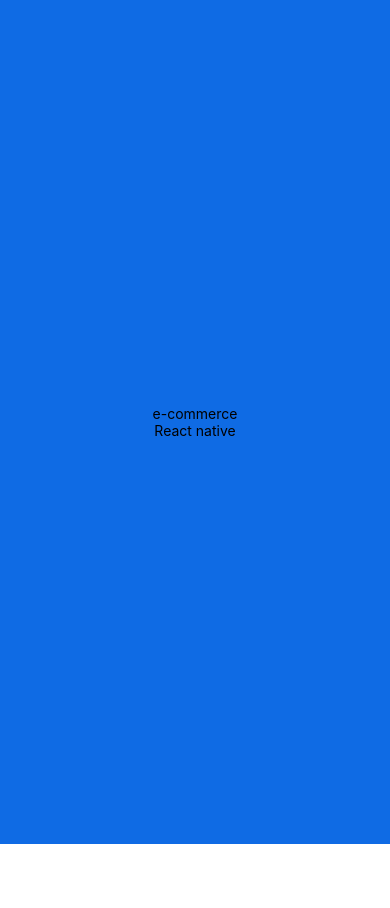
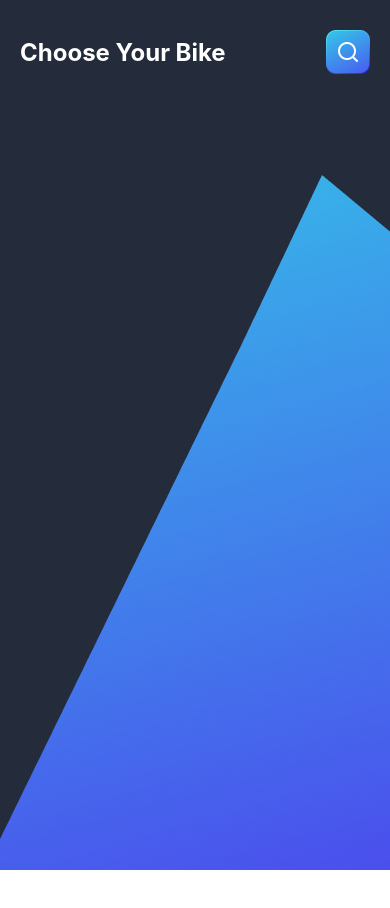
Before and after one commit to Mateusnasciment/React-native-Ecommerce, a React Native app: screen / in a window 390 px wide. Shown: the top 908 px of the page. Before the commit the page ends 844 px from the top, so only its background shows below. Built offline with nearby package versions, Linux system fonts and the light colour scheme.

Commit message:
create components

```diff
--- a/App.tsx
+++ b/App.tsx
@@ -1,12 +1,19 @@
 import { StatusBar } from 'expo-status-bar';
-import { StyleSheet, Text, View } from 'react-native';
+import { StyleSheet, Dimensions, View, StatusBar as Bar } from 'react-native';
+import Background from './src/components/Background';
+import bgDetail from './img/detail.png';
+import Header from './src/components/Header';
+
+const { width, height } = Dimensions.get('window');
 
 export default function App() {
   return (
     <View style={styles.container}>
-      <Text>e-commerce</Text>
-      <Text>React native</Text>
       <StatusBar style="auto" />
+      <Background bgImage={bgDetail} />
+      <View style={styles.body}>
+        <Header />
+      </View>
     </View>
   );
 }
@@ -14,8 +21,9 @@ export default function App() {
 const styles = StyleSheet.create({
   container: {
     flex: 1,
-    backgroundColor: '#0f6be4',
-    alignItems: 'center',
-    justifyContent: 'center',
+    backgroundColor: '#242C3B',
+  },
+  body: {
+    marginTop: Bar.currentHeight,
   },
 });
--- /dev/null
+++ b/src/components/Background.tsx
@@ -0,0 +1,29 @@
+import { Image, StyleSheet, Dimensions, View } from 'react-native';
+
+const { width, height } = Dimensions.get('window');
+
+type TProps = {
+  bgImage: typeof Image;
+};
+
+export default function Background({ bgImage }: TProps) {
+  return (
+    <View style={styles.boxBgDetail}>
+      <Image source={bgImage} style={styles.bgImage} />
+    </View>
+  );
+}
+
+const styles = StyleSheet.create({
+  boxBgDetail: {
+    width: width,
+    height: height,
+    position: 'absolute',
+  },
+  bgImage: {
+    width: width,
+    height: height,
+    resizeMode: 'contain',
+    marginTop: 100,
+  },
+});
--- /dev/null
+++ b/src/components/Header.tsx
@@ -0,0 +1,34 @@
+import { View, Text, StyleSheet, TouchableOpacity, Image } from 'react-native';
+
+type TProps = {
+  title?: string;
+};
+
+export default function Header({ title = 'Choose Your Bike' }: TProps) {
+  return (
+    <View style={styles.container}>
+      <Text allowFontScaling={false} style={styles.title}>
+        {title}
+      </Text>
+      <View>
+        <TouchableOpacity>
+          <Image
+            source={require('../../img/icons/btn_search.png')}
+            style={{ resizeMode: 'contain', width: 44, height: 44 }}
+          />
+        </TouchableOpacity>
+      </View>
+    </View>
+  );
+}
+
+const styles = StyleSheet.create({
+  container: {
+    marginTop: 30,
+    paddingHorizontal: 20,
+    flexDirection: 'row',
+    justifyContent: 'space-between',
+    alignItems: 'center',
+  },
+  title: { color: '#fff', fontWeight: '700', fontSize: 24 },
+});
```
Also changed, not shown: .prettierrc.js (added), img/icons/btn_search.png (added), 1 other file (tests, documents, lock files or other folders).
